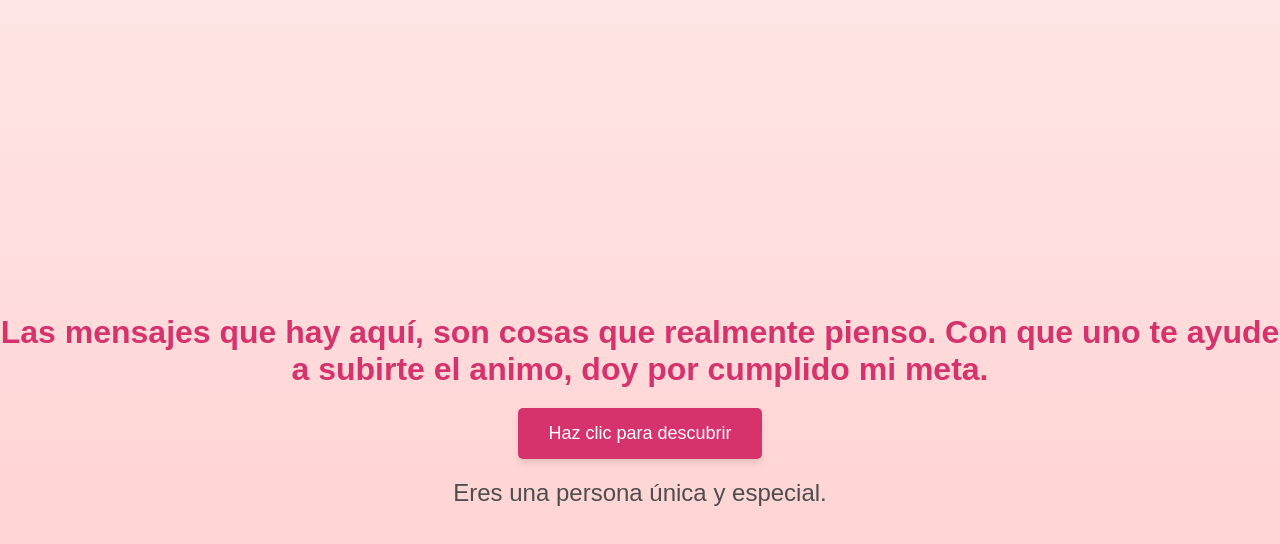
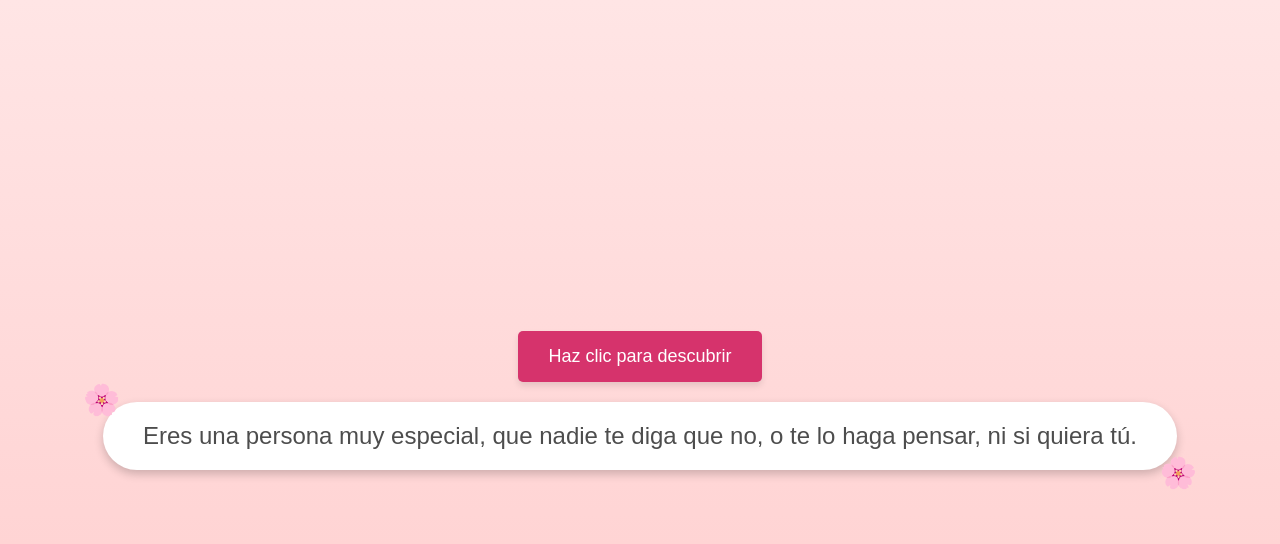
Before and after one commit to Sotiim/menita, a plain HTML site: page index.html in a window 1280 px wide. Both pictures are taken after a click on the button "Haz clic para descubrir". Drawn offline with Linux system fonts and the light colour scheme.

Commit message:
Update Style

```diff
--- a/index.html
+++ b/index.html
@@ -42,36 +42,61 @@
       text-align: center;
       opacity: 0;
       transition: opacity 0.5s;
+      background: white;
+      border-radius: 50px;
+      padding: 20px 40px;
+      box-shadow: 0 4px 10px rgba(0, 0, 0, 0.2);
+      position: relative;
     }
     .message.show {
       opacity: 1;
     }
+    .message::before,
+    .message::after {
+      content: "🌸";
+      font-size: 30px;
+      position: absolute;
+    }
+    .message::before {
+      top: -20px;
+      left: -20px;
+    }
+    .message::after {
+      bottom: -20px;
+      right: -20px;
+    }
   </style>
 </head>
 <body>
-  <h1>Las mensajes que hay aquí, son cosas que realmente pienso. Con que uno te ayude a subirte el animo, doy por cumplido mi meta.</h1>
+  <h1 id="introText">Las mensajes que hay aquí, son cosas que realmente pienso. Con que uno te ayude a subirte el animo, doy por cumplido mi meta.</h1>
   <button onclick="showCompliment()">Haz clic para descubrir</button>
   <div class="message" id="complimentMessage"></div>
 
   <script>
-    // Lista de cumplidos
     const compliments = [
-      "Tu sonrisa ilumina cualquier lugar donde estés.",
-      "Siempre sabes cómo alegrar el día.",
-      "Eres una persona única y especial.",
+      "Estoy tan feliz de que llegaras a mi vida.",
+      "Tus buenos dias siempre me ayudan a hacer más facil el dia.",
+      "Eres una persona muy especial, que nadie te diga que no, o te lo haga pensar, ni si quiera tú.",
       "Tienes un corazón lleno de bondad.",
-      "Cada momento contigo se siente mágico.",
-      "Tu risa es contagiosa y hermosa.",
+      "Tu sonrisa es muy hermosa.",
       "Eres más fuerte de lo que imaginas.",
       "Siempre logras inspirarme a ser mejor.",
       "Tu forma de ser ilumina el mundo de los demás.",
-      "Eres simplemente increíble, no lo olvides."
+      "La vida es más bonita desde que te tengo aquí."
     ];
 
-    // Función para mostrar un cumplido aleatorio
+    let firstClick = true;
+
     function showCompliment() {
+      const introText = document.getElementById('introText');
       const messageElement = document.getElementById('complimentMessage');
       const randomIndex = Math.floor(Math.random() * compliments.length);
+
+      if (firstClick) {
+        introText.style.display = 'none';
+        firstClick = false;
+      }
+
       messageElement.textContent = compliments[randomIndex];
       messageElement.classList.add('show');
     }
```
